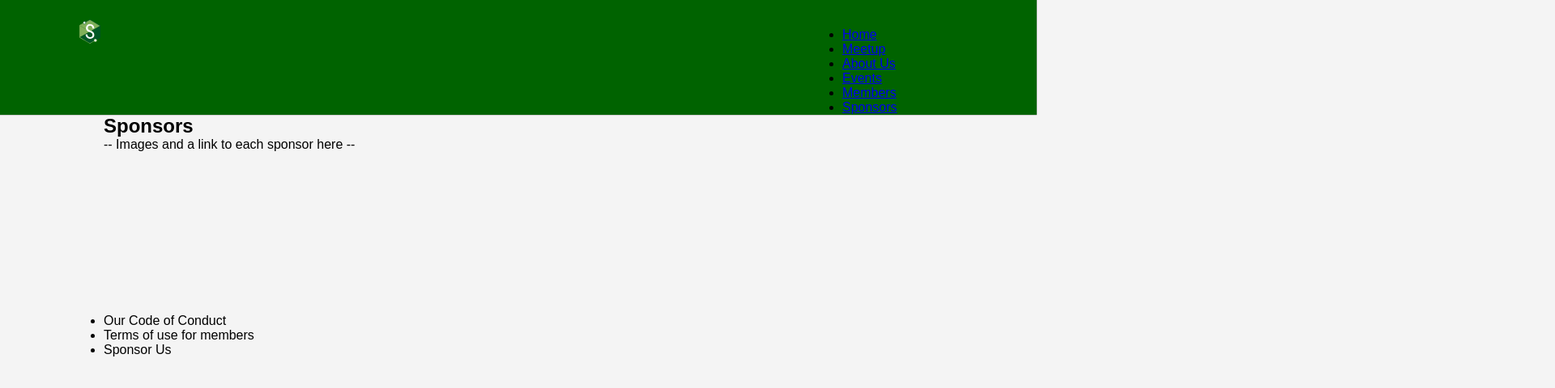
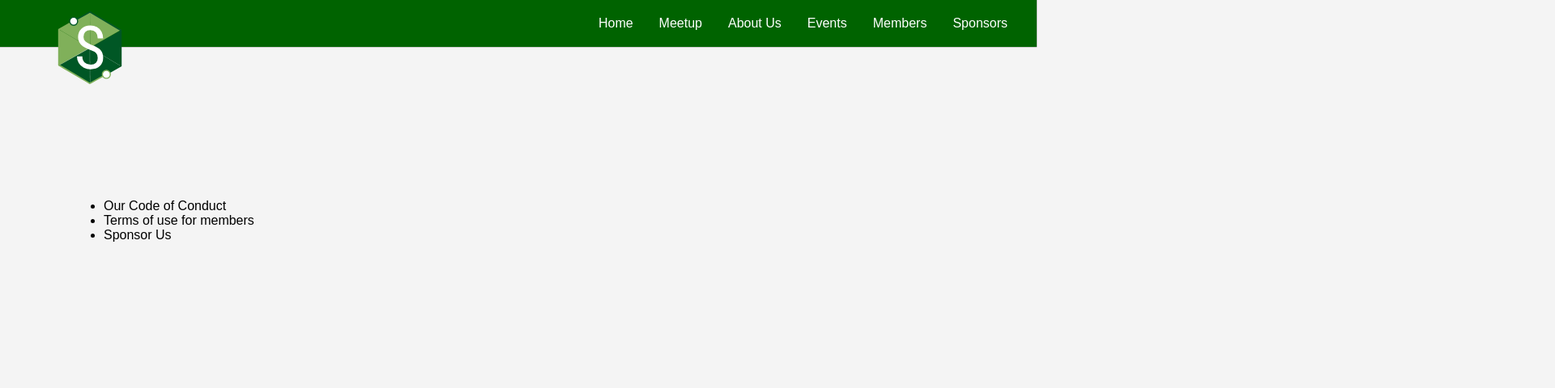
Before and after one commit to SurreyCodes/Surreycodes-website, a React (Create React App) app in the folder surreycodes/: page /sponsors in a window 1280 px wide. Shown: the top 480 px of the page at 81% size, 1920 px wide, since content can reach past the window. Built offline with nearby package versions, Linux system fonts and the light colour scheme.

Commit message:
update header - animation to follow

```diff
--- a/surreycodes/src/App.css
+++ b/surreycodes/src/App.css
@@ -45,10 +45,10 @@
   --light-green: #80B05A;
   --dark-green: #006300;
   --gray: #4B4A4C;
+  --black: #000000;
+  --white: #FFFFFF;
 }
-.text-color{
-  color: var(--gray) !important;
-}
+
 @import url('https://fonts.googleapis.com/css?family=Orbitron|Roboto+Mono:300,400');
 
 /*
@@ -69,42 +69,50 @@
 Use it to make something cool, have fun, and share what you've learned with others.
 */
 #header{
+  position: fixed;
+  width: 100%;
   background-color: var(--dark-green);
-  box-shadow: 0 0 1px #000000;
+  box-shadow: 0 0 1px var(--black);
+  z-index: 99;
+}
+#logo{
+  position: relative;
+  float: left;
+  transform: scale(3);
+  position: relative;
+  top: 3em;
+  left: 6em;
 }
 #navbar{
-  background: none;
+  position: relative;
+  margin: 20px;
+  float: right;
+  width: auto;
+  list-style: none;
 }
+#navbar li{
+  display: inline-block;
+}
+#navbar .nav-link{
+  text-decoration: none;
+  padding: 16px 16px;
+  color: var(--white);
+}
+#navbar .nav-link:hover{
+  border-bottom: 4px solid var(--light-green);
+}
+
 .active{
-  color: #80B05A !important;
+  color: var(--light-green) !important;
 }
-.navbar .nav-link{
-  font-size: 2em;
-  color: #fff;
-}
-.navbar .nav-link:hover{
-  font-weight: bold;
-}
-#navbar-nav{
-  transform: translateX(65em);
-}
-.navbar-toggler span i{
-  font-size: 1.5em;
-  color: #fff;
-}
-#logo{
-  transform: scale(3);
-  position: relative;
-  top: 1.5em;
-  left: 6em;
-}
+
 /*
 //////////////////////////////////////////
 SECTION ONE -- HOOK & MEETUP COMPONENTS
 //////////////////////////////////////////
 */
 #section-one{
-  margin-top: 80px;
+  margin-top: 60px;
 }
 /*
 Hook Component
@@ -127,7 +135,6 @@
   opacity: 0.8;
   filter: alpha(opacity=80); /* For IE8 and earlier */
 }
-
 .hero h1 {
     font-size: 2.5em;
     font-family: 'Roboto Mono', monospace;
--- a/surreycodes/src/components/Header.js
+++ b/surreycodes/src/components/Header.js
@@ -6,31 +6,29 @@
   render(){
     return(
       <header id="header" >
-        <nav id="navbar" >
-          <Link id="logo" to="/">
-            <img src={Logo} width="30" height="30" alt="SurreyCodes"/>
-          </Link>
-            <ul id="navbar-nav">
+        <Link id="logo" to="/">
+          <img src={Logo} width="30" height="30" alt="SurreyCodes"/>
+        </Link>
+            <ul id="navbar">
               <li>
-                <Link to="/">Home</Link>
+                <Link className="nav-link" to="/">Home</Link>
               </li>
               <li>
-                <Link to="/meetup">Meetup</Link>
+                <Link className="nav-link" to="/meetup">Meetup</Link>
               </li>
               <li>
-                <Link to="/about">About Us</Link>
+                <Link className="nav-link" to="/about">About Us</Link>
               </li>
               <li>
-                <Link to="/events">Events</Link>
+                <Link className="nav-link" to="/events">Events</Link>
               </li>
               <li>
-                <Link to="/about">Members</Link>
+                <Link className="nav-link" to="/about">Members</Link>
               </li>
               <li>
-                <Link to="/sponsors">Sponsors</Link>
+                <Link className="nav-link" to="/sponsors">Sponsors</Link>
               </li>
             </ul>
-        </nav>
       </header>
     );
   }
```
